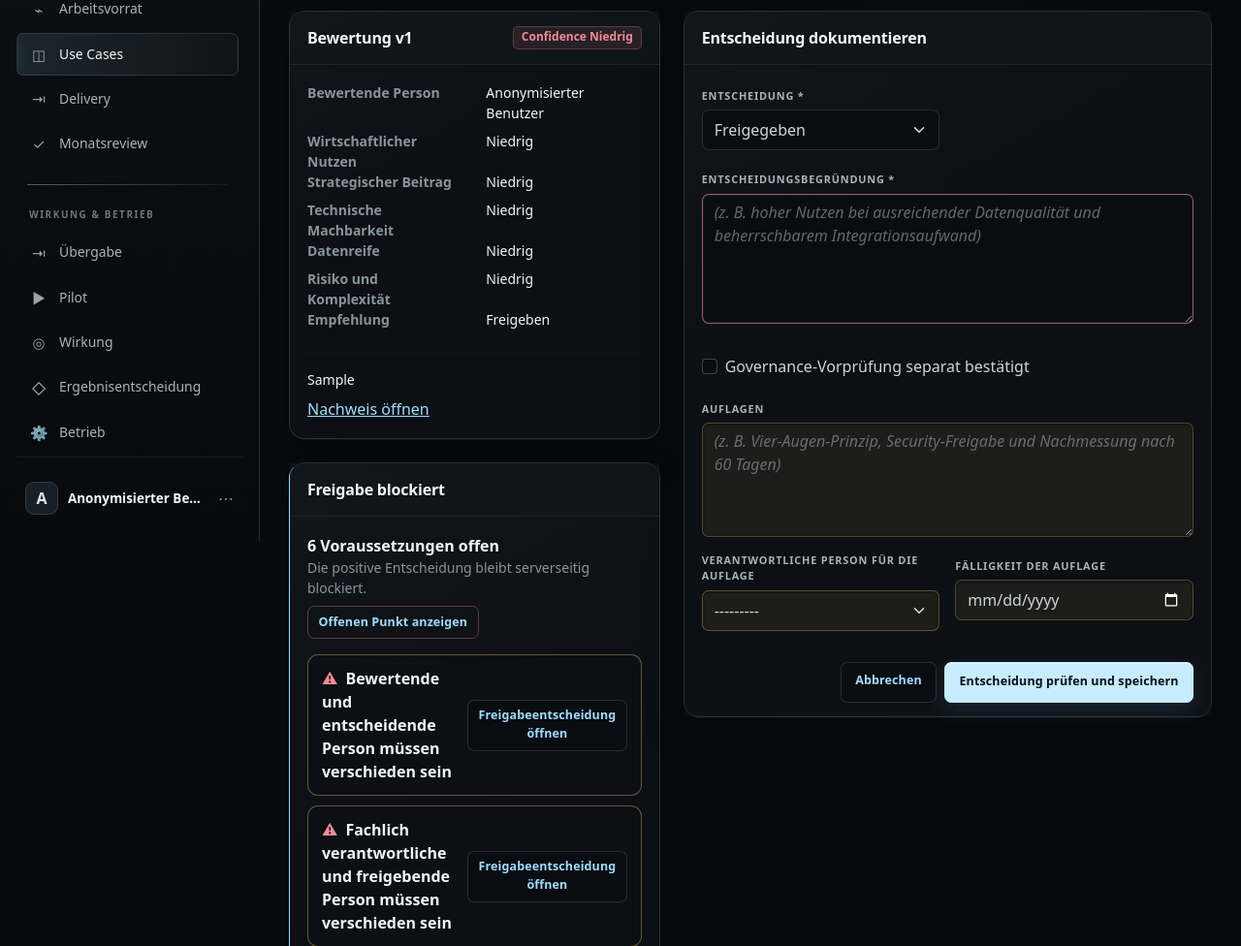
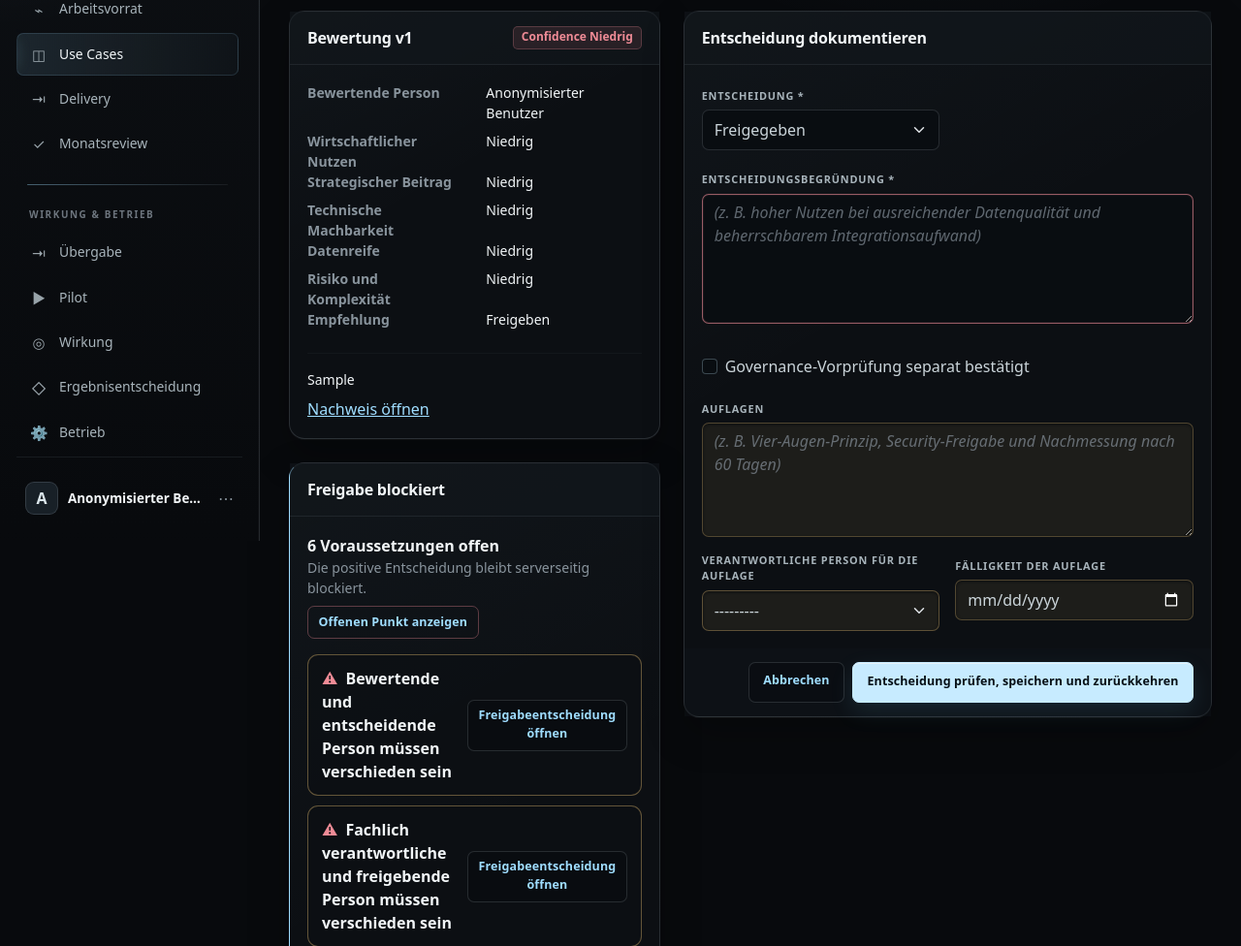
Before and after one commit to Satte882/KI-UseCase-Radar, a Django app: page /use-cases/00000000-0000-0000-0000-000000000001/decision/new/ in a window 1280 px wide. Shown: the part 242-1218 px from the top of the page at 97% size. Run offline with Django 5.2, Linux system fonts and the light colour scheme; a user stored in the database is signed in; tables that the repository leaves empty hold one stand-in row (values such as "Sample post"); parts of the project's set-up code (start-up, migrations or seed data) failed here and were passed over; some libraries are stand-ins or nearby versions.

Commit message:
Return approval decisions to the originating work context

```diff
--- a/templates/use_cases/decision_form.html
+++ b/templates/use_cases/decision_form.html
@@ -34,7 +34,7 @@
     </div>
   </div>
   <div class="col-xl-7">
-    <form method="post">{% csrf_token %}
+    <form method="post">{% csrf_token %}<input type="hidden" name="return_to" value="{{ return_to }}">
       <div class="app-card">
         <div class="card-header"><strong>Entscheidung dokumentieren</strong></div>
         <div class="card-body"><div class="row g-3">
@@ -47,7 +47,7 @@
           </div>
           {% endfor %}
         </div></div>
-        <div class="card-footer d-flex justify-content-end gap-2"><a class="btn btn-outline-secondary" href="{{ use_case.get_absolute_url }}">Abbrechen</a><button class="btn btn-primary">Entscheidung prüfen und speichern</button></div>
+        <div class="card-footer d-flex justify-content-end gap-2"><a class="btn btn-outline-secondary" href="{{ return_to }}">Abbrechen</a><button class="btn btn-primary">Entscheidung prüfen, speichern und zurückkehren</button></div>
       </div>
     </form>
   </div>
```
